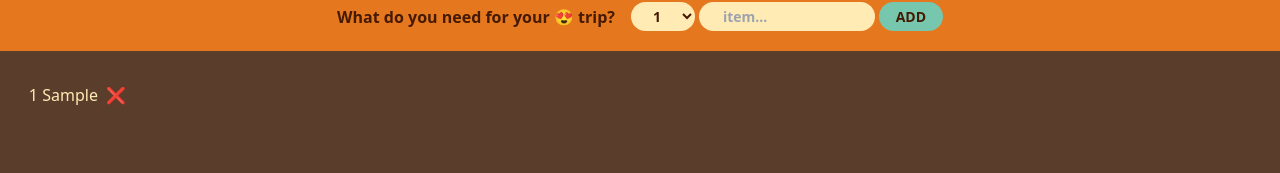
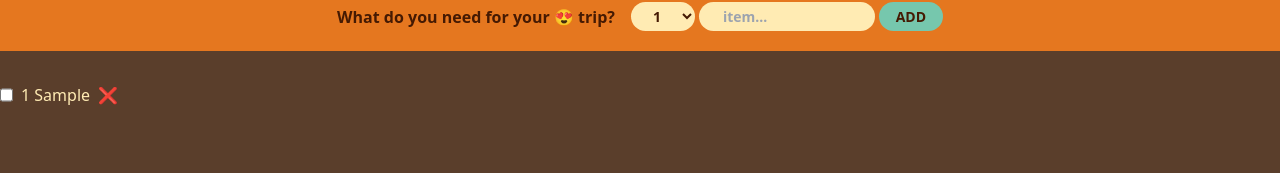
Before and after one commit to m-honarzade/Far-Away-Mini-App, a React (Vite) app: page / in a window 1280 px wide. Both pictures are taken after typing "Sample" into the empty fields and a click on the button "ADD". Shown: the part 114-287 px from the top of the page. Built offline with nearby package versions, Linux system fonts and the light colour scheme.

Commit message:
add packed functionality

```diff
--- a/src/App.jsx
+++ b/src/App.jsx
@@ -13,18 +13,32 @@
 
 function App() {
   const [items, setItems] = useState([]);
+
   const addItemHandler = (item) => {
     setItems((items) => [...items, item]);
   };
+
   const deleteItemHandler = (id) => {
     setItems(items.filter((item) => item.id !== id));
   };
-  console.log(items);
+
+  const packedItemHandler = (id) => {
+    setItems((items) =>
+      items.map((item) =>
+        item.id === id ? { ...item, packed: !item.packed } : item
+      )
+    );
+  };
+
   return (
     <div className=" bg-[#5a3e2b] flex flex-col min-h-screen ">
       <Header />
       <Form onAddItem={addItemHandler} />
-      <PackingList items={items} onDeleteItem={deleteItemHandler} />
+      <PackingList
+        items={items}
+        onDeleteItem={deleteItemHandler}
+        onPackedItem={packedItemHandler}
+      />
       <Footer />
     </div>
   );
--- a/src/components/PackItems.jsx
+++ b/src/components/PackItems.jsx
@@ -1,6 +1,12 @@
-const PackItems = ({ item, onDeleteItem }) => {
+const PackItems = ({ item, onDeleteItem, onPackedItem }) => {
   return (
-    <li className="flex flex-row gap-x-2 px-4 md:px-0 ">
+    <li className="flex flex-row gap-x-2 px-4 md:px-0">
+      <input
+        type="checkbox"
+        className="accent-[#e5771f]"
+        onChange={() => onPackedItem(item.id)}
+        value={item.packed}
+      />
       <span
         className={`flex flex-row gap-x-2 whitespace-nowrap ${
           item.packed ? "line-through" : ""
--- a/src/layout/PackingList.jsx
+++ b/src/layout/PackingList.jsx
@@ -1,11 +1,16 @@
 import PackItems from "../components/PackItems";
 
-const PackingList = ({ items, onDeleteItem }) => {
+const PackingList = ({ items, onDeleteItem, onPackedItem }) => {
   return (
     <div className=" text-[#ffebb3] flex justify-center h-8">
       <ul className=" py-8 grid grid-cols-3 gap-x-8 gap-y-4 md:gap-x-32 md:grid-cols-4 lg:grid-cols-5 xl:grid-cols-6">
         {items.map((item) => (
-          <PackItems key={item.id} item={item} onDeleteItem={onDeleteItem} />
+          <PackItems
+            key={item.id}
+            item={item}
+            onDeleteItem={onDeleteItem}
+            onPackedItem={onPackedItem}
+          />
         ))}
       </ul>
     </div>
```
